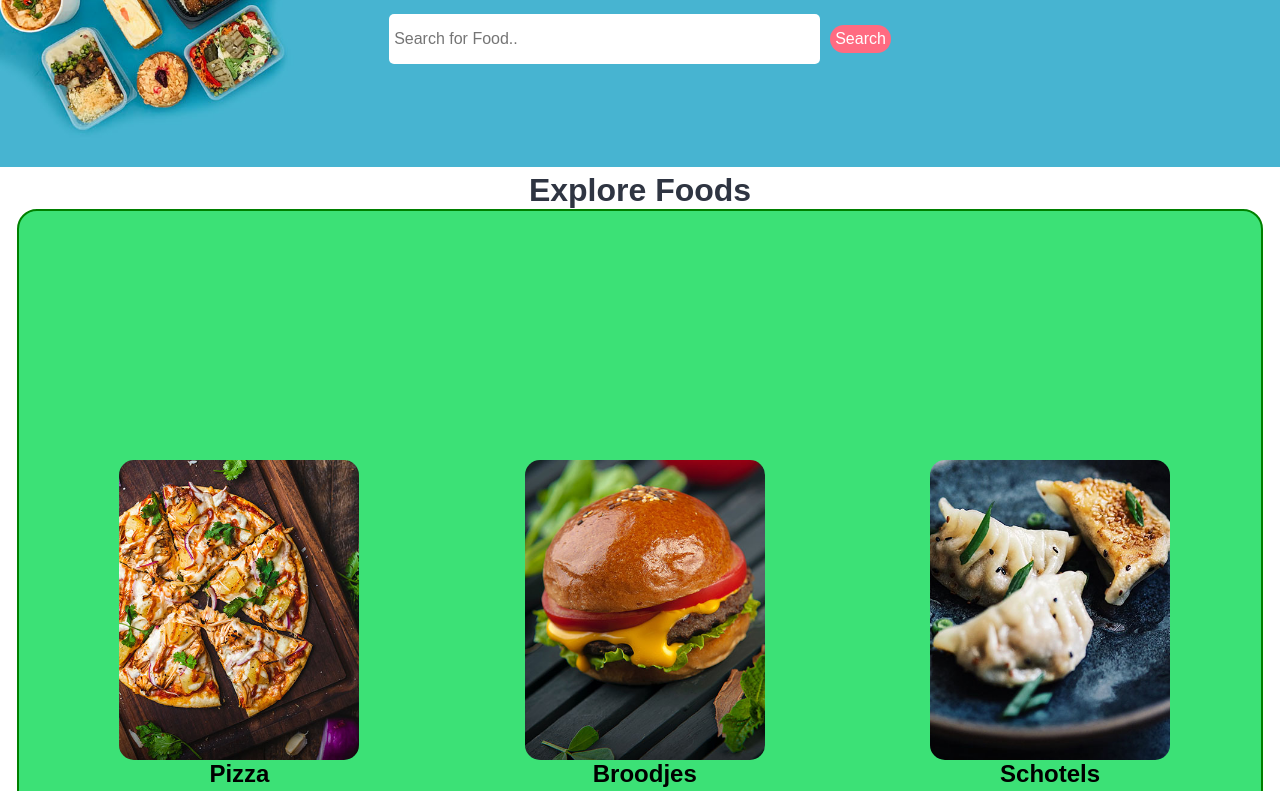
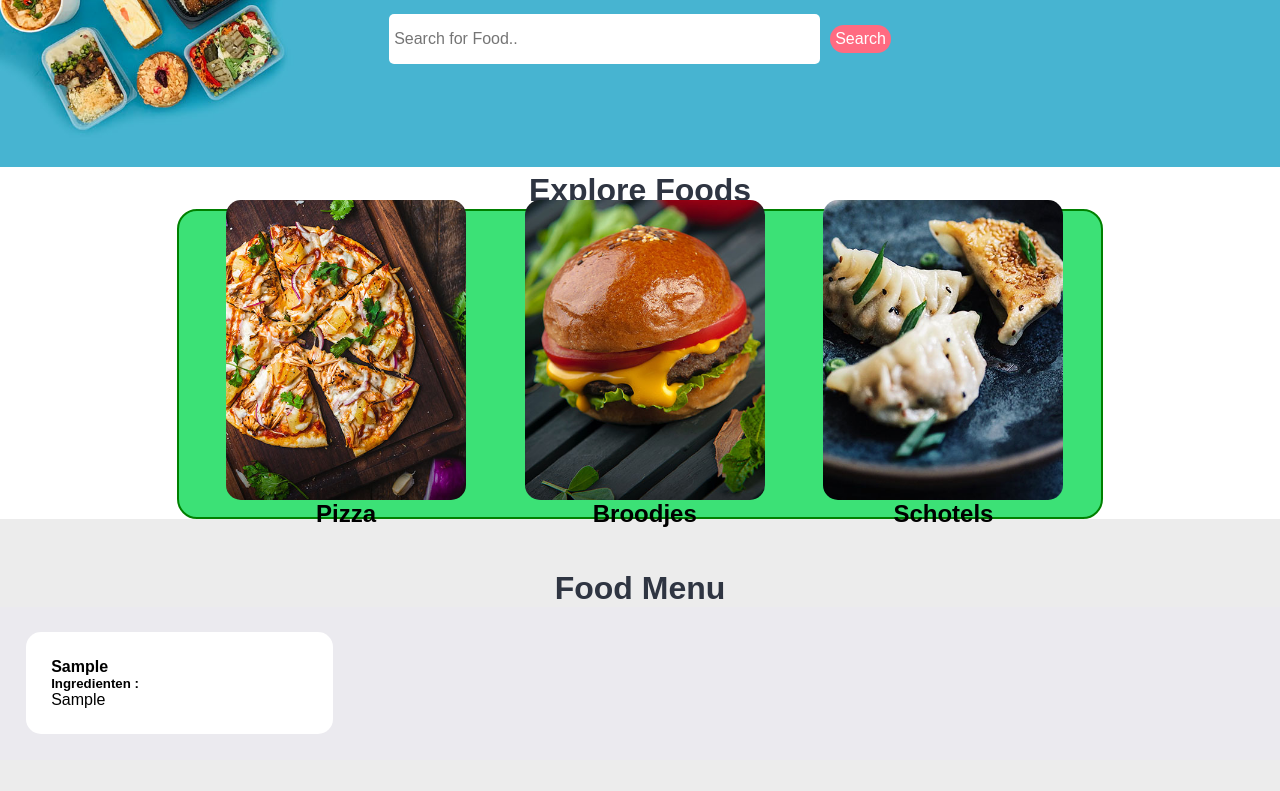
Before and after one commit to Sami024/WebApp, a PHP site: page / in a window 1280 px wide. Shown: the part 181-972 px from the top of the page. Run offline with PHP 8.4, Linux system fonts and the light colour scheme; tables that the repository leaves empty or names only in its code hold one stand-in row (values such as "Sample post"); grey boxes are pictures that could not be loaded.

Commit message:
Update V3.6.2

```diff
--- a/docker-compose.yml
+++ b/docker-compose.yml
@@ -13,7 +13,6 @@ services:
       - db
 
   db:
-    # Bart beun oplossing voor MAC OS
     platform: linux/x86_64
     image: mysql:5.7
     container_name: mysql_db
--- a/html/connectDB.php
+++ b/html/connectDB.php
@@ -1,7 +1,7 @@
 <?php
 $dsn = 'mysql:host=localhost;dbname=restaurant';
 $dbusername = 'root';
-$dbpassword = 'rootpassword';
+$dbpassword = '';
 
 try {
     $pdo = new PDO($dsn, $dbusername, $dbpassword);
@@ -10,4 +10,5 @@ try {
 } catch (PDOException $e) {
     echo "Connection failed: " . $e->getMessage();
 }
+
 ?>
--- a/html/css/style.css
+++ b/html/css/style.css
@@ -104,9 +104,9 @@ form {
 
 /* <!-- Categories Section Starts Here  -->-------------------------------------------------------------------- */
 .container2 {
-  width: 95%;
+  width: 70%;
   margin: 0 auto;
-  height: 100%;
+  height: 35%;
   padding: 1%;
   border: 2px solid green;
   display: flex;
@@ -187,10 +187,10 @@ h3 {
   padding: 4% 0;
 }
 .food-menu-box {
-  width: 43%;
+  width: 20%;
   margin: 1%;
   padding: 2%;
-  float: left;
+  /* float: left; */
   background-color: white;
   border-radius: 15px;
 }
--- a/html/index.php
+++ b/html/index.php
@@ -1,7 +1,7 @@
 <?php
 $dsn = 'mysql:host=localhost;dbname=restaurant';
 $dbusername = 'root';
-$dbpassword = 'rootpassword';
+$dbpassword = '';
 
 try {
     $pdo = new PDO($dsn, $dbusername, $dbpassword);
@@ -31,7 +31,7 @@ try {
     <div class="container">
         <div class="logo">
 
-            <img src="../web-design-course-restaurant-master/images/1598562279236_Twist-Food_Logo-1.png"
+            <img src="images/1598562279236_Twist-Food_Logo-1.png"
                 alt="Restaurant Logo" class="img-responsive">
         </div>
 
@@ -107,7 +107,7 @@ try {
  $query = "SELECT * FROM food";
  $result = $pdo->query($query);
  while ($row = $result->fetch(PDO::FETCH_ASSOC)) {
-     echo "<div class='pizza'>";
+     echo "<div class='food-menu-box'>";
      echo "<h4>" . htmlspecialchars($row['naam']) . "</h4>";
      echo "<h5>Ingredienten : </h5>";
      echo "<p>" . htmlspecialchars($row['ingredienten']) . "</p>";
```
